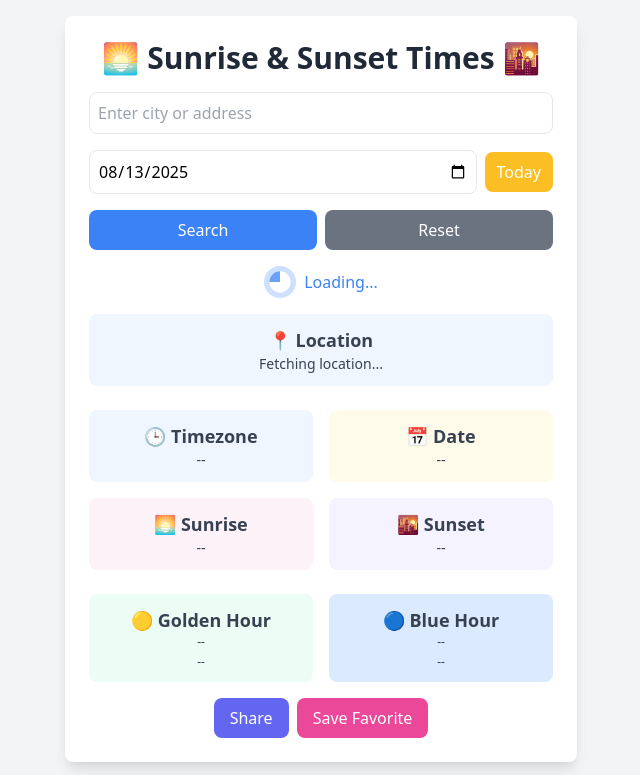
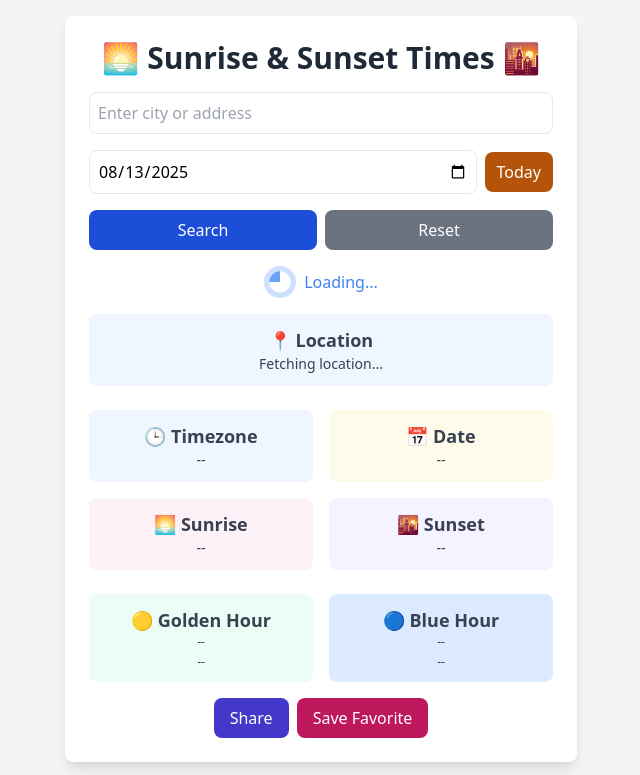
Before and after one commit to NathanDozen3/sunset, a plain HTML site: page index.html in a window 1280 px wide. Shown: the top 775 px of the page, without its empty margins (319-959 px from the left). Drawn offline with nearby package versions, Linux system fonts and the light colour scheme.

Commit message:
deploy: aab0516c47b534721a03058434b7b7270ef6b39b

```diff
--- a/index.html
+++ b/index.html
@@ -21,10 +21,10 @@
       </div>
       <div class="flex gap-2 items-center">
         <input type="date" id="dateInput" class="p-2 border rounded-lg focus:outline-none focus:ring-2 focus:ring-blue-500 flex-1" aria-label="Select date">
-        <button id="todayBtn" class="bg-yellow-400 text-white px-3 py-2 rounded-lg hover:bg-yellow-500" aria-label="Today">Today</button>
+        <button id="todayBtn" class="bg-yellow-700 text-white px-3 py-2 rounded-lg hover:bg-yellow-800" aria-label="Today">Today</button>
       </div>
       <div class="flex gap-2">
-        <button onclick="searchLocationSunTimes()" class="flex-1 bg-blue-500 text-white p-2 rounded-lg hover:bg-blue-600" aria-label="Search">Search</button>
+        <button onclick="searchLocationSunTimes()" class="flex-1 bg-blue-700 text-white p-2 rounded-lg hover:bg-blue-800" aria-label="Search">Search</button>
         <button onclick="resetToUserLocation()" class="flex-1 bg-gray-500 text-white p-2 rounded-lg hover:bg-gray-600" aria-label="Reset to my location">Reset</button>
       </div>
     </div>
@@ -74,11 +74,11 @@
       </div>
     </div>
     <div class="mt-4 flex gap-2 justify-center">
-      <button id="shareBtn" class="bg-indigo-500 text-white px-4 py-2 rounded-lg hover:bg-indigo-600" aria-label="Share">Share</button>
-      <button id="favoriteBtn" class="bg-pink-500 text-white px-4 py-2 rounded-lg hover:bg-pink-600" aria-label="Save Favorite">Save Favorite</button>
+      <button id="shareBtn" class="bg-indigo-700 text-white px-4 py-2 rounded-lg hover:bg-indigo-800" aria-label="Share">Share</button>
+      <button id="favoriteBtn" class="bg-pink-700 text-white px-4 py-2 rounded-lg hover:bg-pink-800" aria-label="Save Favorite">Save Favorite</button>
     </div>
   </div>
-  <div id="map" class="w-full max-w-lg h-96 mt-4 rounded-lg shadow-lg" aria-label="Map"></div>
+  <div id="map" class="w-full max-w-lg h-96 mt-4 rounded-lg shadow-lg" role="region" aria-label="Map"></div>
   <footer class="mt-4 text-sm text-gray-600 text-center">
     <p>Data provided by <a href="https://www.openstreetmap.org/copyright" target="_blank" class="underline">OpenStreetMap</a> and <a href="https://nominatim.openstreetmap.org" target="_blank" class="underline">Nominatim</a>.</p>
     <button id="themeToggle" class="mt-2 bg-gray-200 px-3 py-1 rounded-lg hover:bg-gray-300" aria-label="Toggle dark mode">Toggle Dark Mode</button>
```
